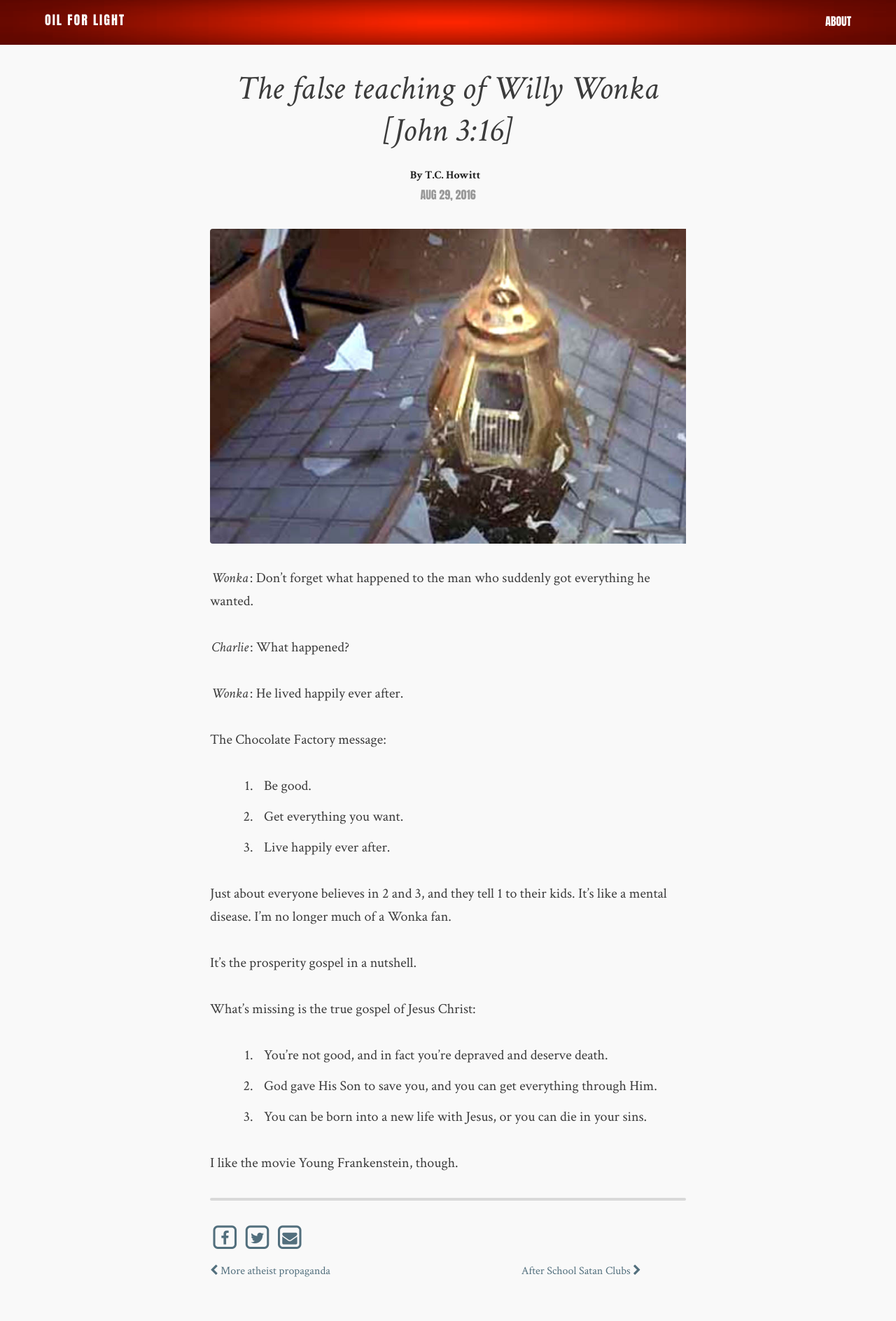
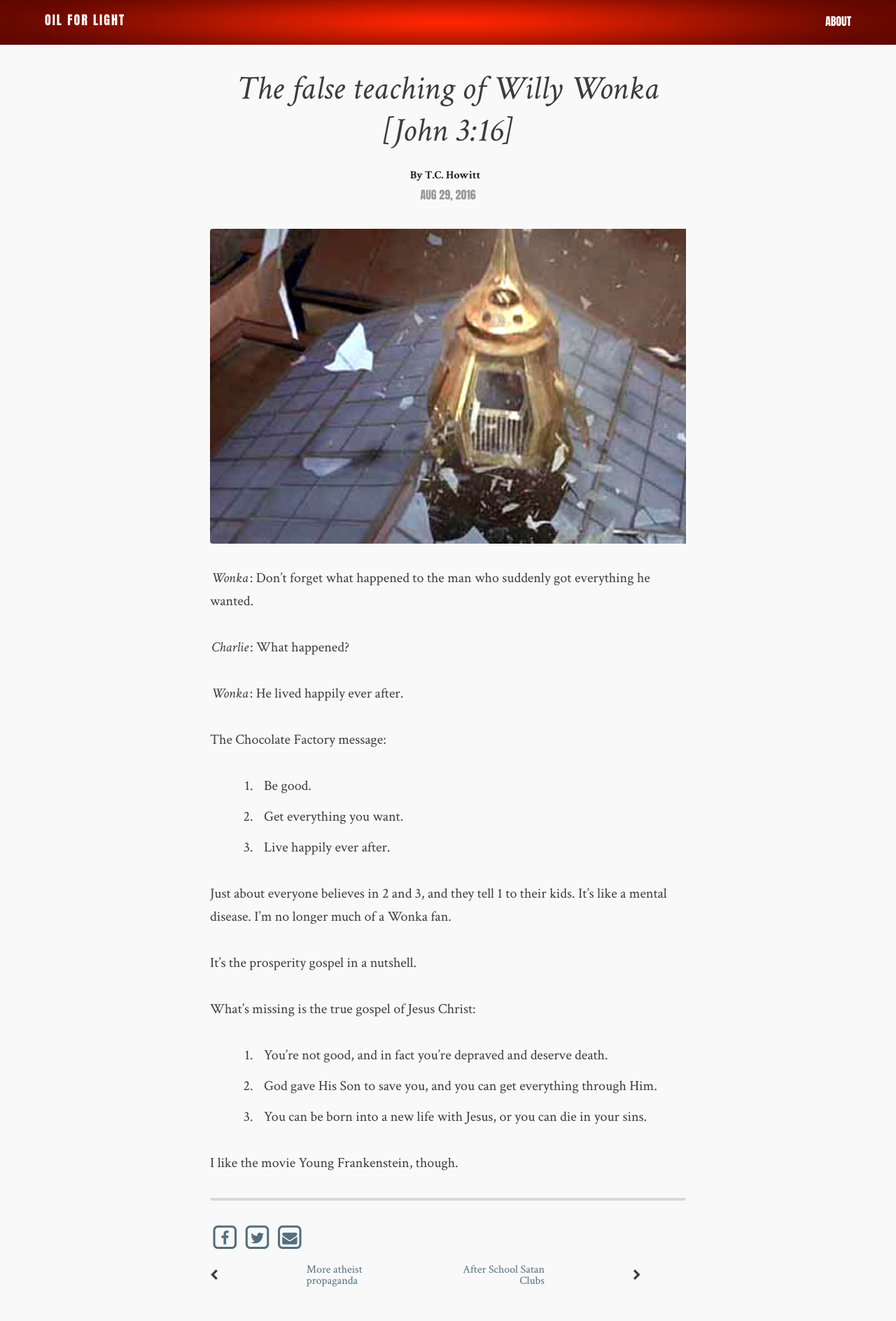
Before and after one commit to flashlightministries/oilforlight, a Jekyll site: the page built from _posts/2016-08-29-willy-wonka-false.md, in a window 1280 px wide. Shown: the whole page at 70% size. Built offline with Jekyll 4.4.1, drawn with Linux system fonts in a browser that asks for light colours; nearby versions of some CDN libraries.

Commit message:
Update post.html

```diff
--- a/_layouts/post.html
+++ b/_layouts/post.html
@@ -64,12 +64,12 @@
   <div class="page-nav">
     <span>
       {% if page.next.url %}
-        <a class="next small" href="{{page.next.url}}"><i class="fa fa-chevron-left" aria-hidden="true"></i> {{page.next.title}}</a>
+      <span><i class="fa fa-chevron-left" aria-hidden="true"></i></span><span><a class="next small" href="{{page.next.url}}">{{page.next.title}}</a></span>
       {% endif %}
     </span>
     <span class="align-right">
       {% if page.previous.url %}
-        <a class="prev small" href="{{page.previous.url}}">{{page.previous.title}} <i class="fa fa-chevron-right" aria-hidden="true"></i></a>
+        <span><a class="prev small" href="{{page.previous.url}}">{{page.previous.title}}</span></a><span><i class="fa fa-chevron-right" aria-hidden="true"></i></span>
       {% endif %}
     </span>
   </div>
```
